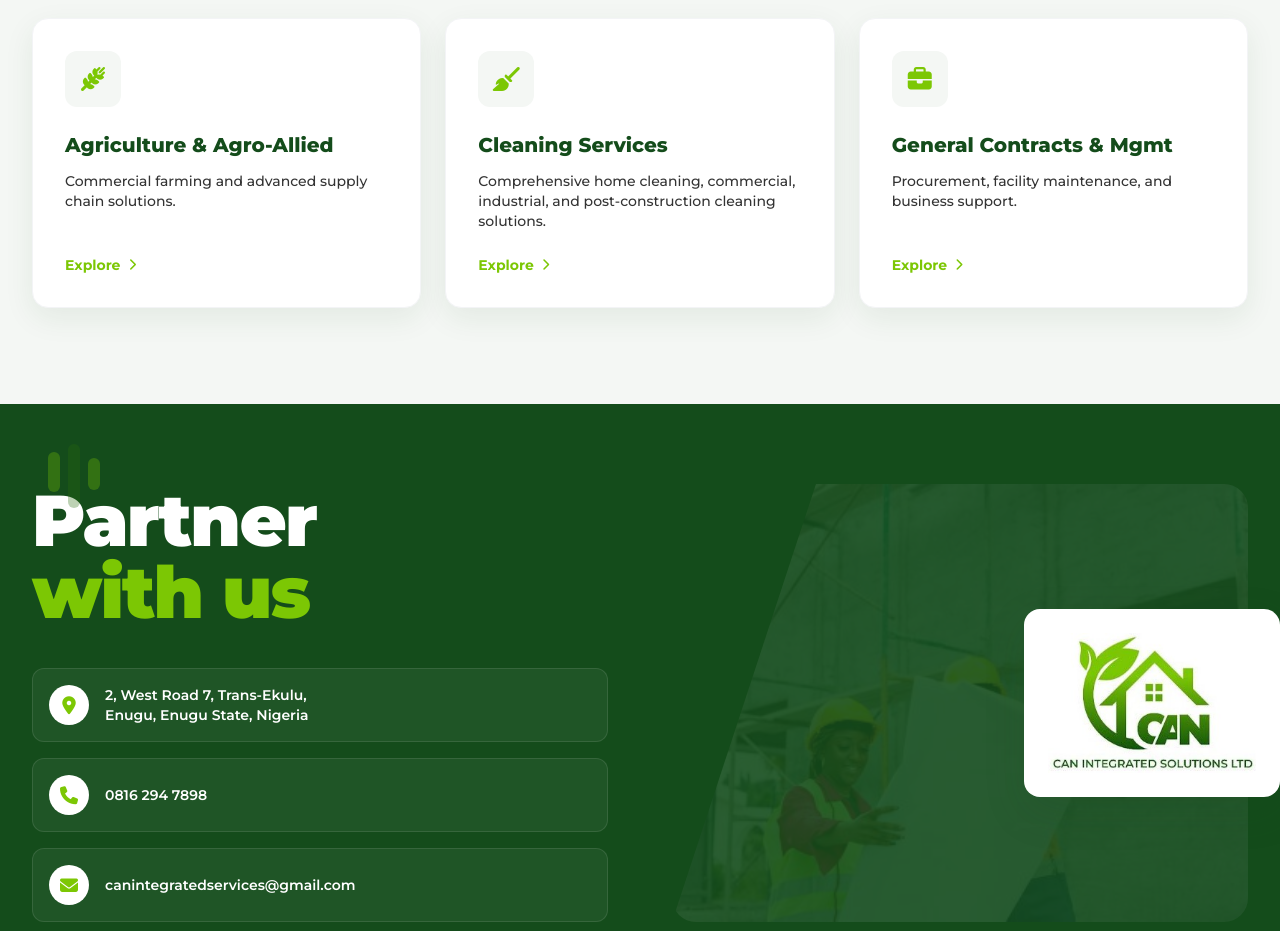
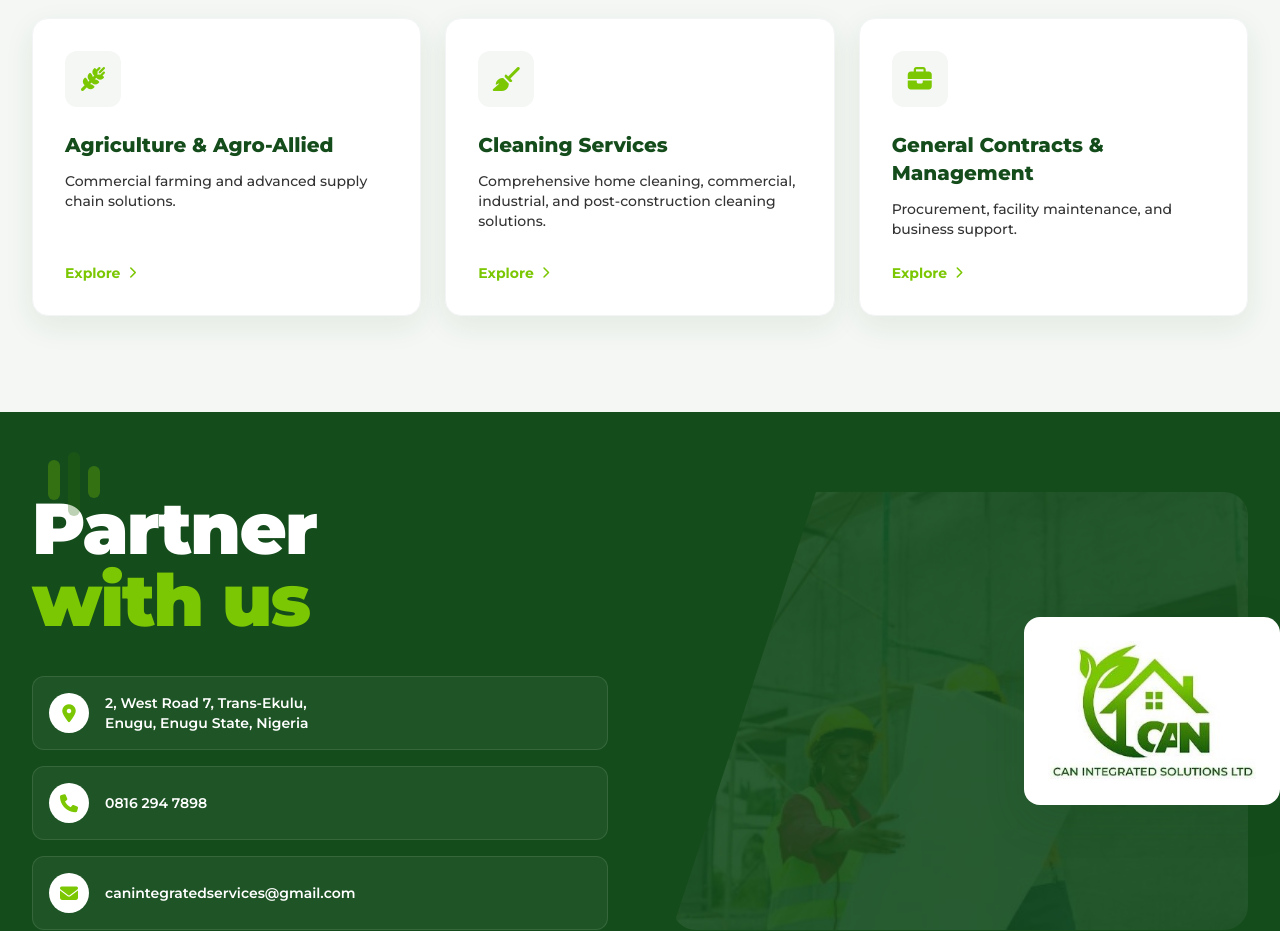
Before and after one commit to CANIntegratedSolutions/CANIntegratedSolutions, a Next.js app: page / in a window 1280 px wide. Shown: the part 2200-3131 px from the top of the page. Built offline with nearby package versions, Linux system fonts and the light colour scheme.

Commit message:
change 'mgmt' to 'management'

```diff
--- a/src/app/page.tsx
+++ b/src/app/page.tsx
@@ -165,7 +165,7 @@ export default function HomePage() {
                         <span className="w-14 h-14 bg-can-bg-light text-can-lime-green rounded-xl flex items-center justify-center text-2xl mb-6 group-hover:bg-can-lime-green group-hover:text-can-dark-green transition-colors">
                             <i className="fa-solid fa-briefcase"></i>
                         </span>
-                        <h3 className="text-xl font-extrabold text-can-dark-green mb-3">General Contracts & Mgmt</h3>
+                        <h3 className="text-xl font-extrabold text-can-dark-green mb-3">General Contracts & Management</h3>
                         <p className="text-sm font-medium text-can-text-dark mb-6">Procurement, facility maintenance, and business support.</p>
                         <span className="mt-auto text-can-lime-green font-bold text-sm flex items-center gap-2 group-hover:gap-4 transition-all">Explore <i className="fa-solid fa-chevron-right text-xs"></i></span>
                     </Link>
--- a/src/app/services/page.tsx
+++ b/src/app/services/page.tsx
@@ -28,7 +28,7 @@ export default function ServicesPage() {
         },
         {
             id: 3,
-            title: "Property & Facility Mgmt",
+            title: "Property & Facility Management",
             desc: "Maximizing asset value through efficient maintenance and operations.",
             image: "/can_engineer.jpg",
             icon: "fa-helmet-safety",
```
Also changed, not shown: 2 other files (tests, documents, lock files or other folders).
